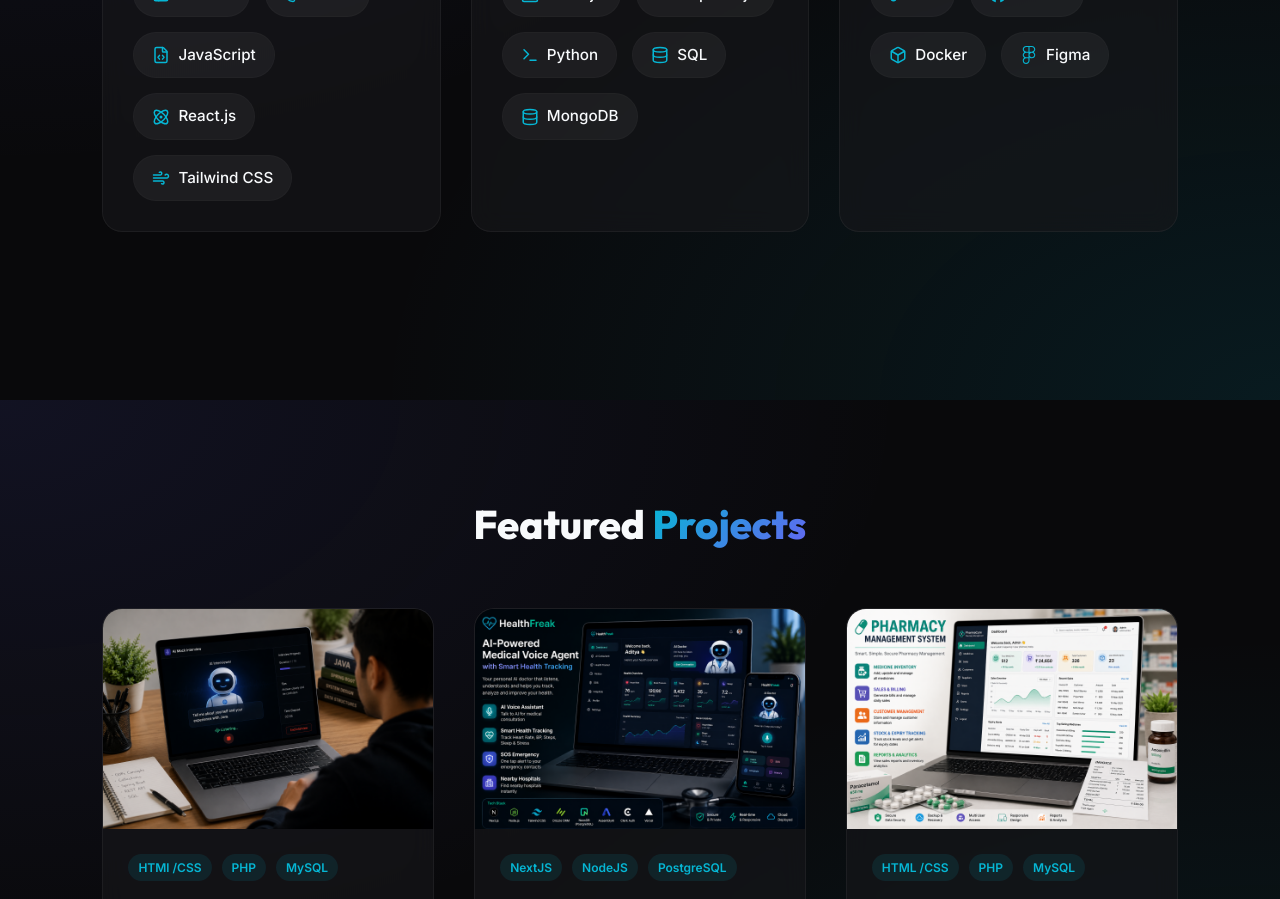
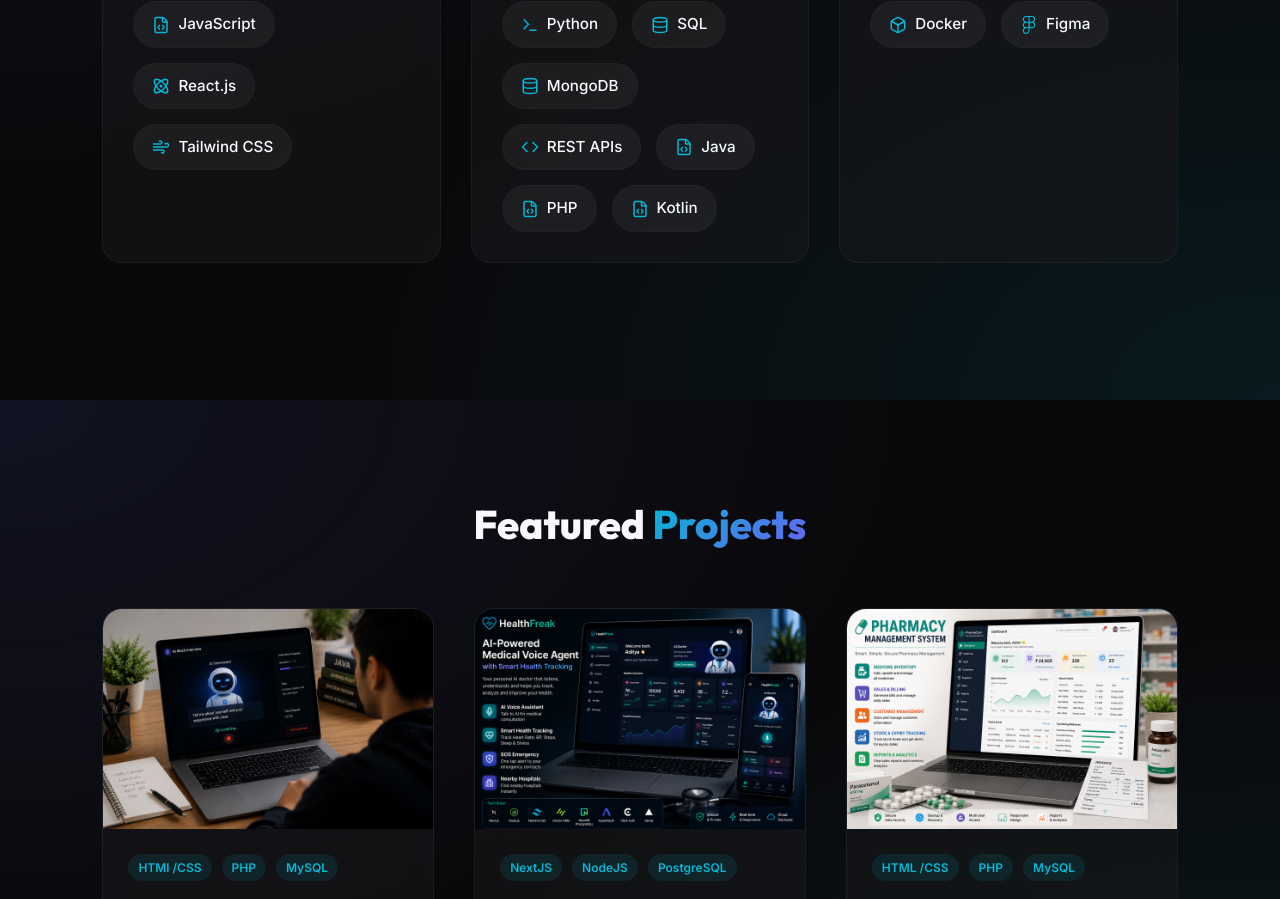
Before and after one commit to AdityaDive08/portfolio, a React (Vite) app: page / in a window 1280 px wide. Shown: the part 2000-2899 px from the top of the page. Built offline with nearby package versions, Linux system fonts and the light colour scheme.

Commit message:
Add new backend skills

```diff
--- a/src/data.js
+++ b/src/data.js
@@ -22,7 +22,11 @@ export const userData = {
       { name: "Express.js", icon: "API" },
       { name: "Python", icon: "Terminal" },
       { name: "SQL", icon: "Database" },
-      { name: "MongoDB", icon: "Database" }
+      { name: "MongoDB", icon: "Database" },
+      { name: "REST APIs", icon: "API" },
+      { name: "Java", icon: "FileCode" },
+      { name: "PHP", icon: "FileCode" },
+      { name: "Kotlin", icon: "FileCode" }
     ],
     tools: [
       { name: "Git", icon: "GitBranch" },
```
